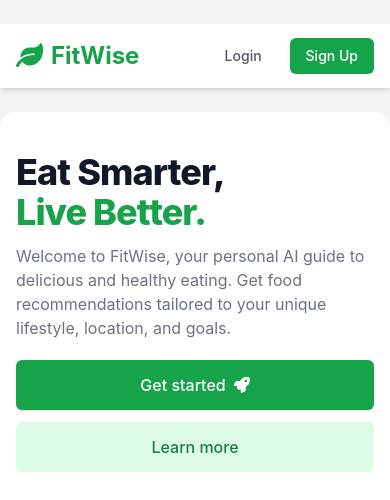
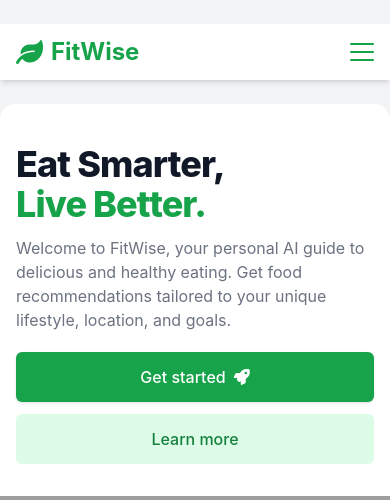
Before and after one commit to AkshatGhatiya-star/Food_Preference_Predictor, a Flask app: page / in a window 390 px wide. Shown: the top 500 px of the page. Run offline with Flask 3, Linux system fonts and the light colour scheme; some libraries are stand-ins or nearby versions; grey boxes are pictures that could not be loaded.

Commit message:
Improve navbar for mobile devices

```diff
--- a/templates/base.html
+++ b/templates/base.html
@@ -1,63 +1,314 @@
 <!DOCTYPE html>
 <html lang="en">
   <head>
-    <meta charset="UTF-8">
-    <meta name="viewport" content="width=device-width, initial-scale=1.0">
+    <meta charset="UTF-8" />
+    <meta name="viewport" content="width=device-width, initial-scale=1.0" />
     <!-- Changed the title here -->
     <title>FitWise - Smart Food Recommendations</title>
     <script src="https://cdn.tailwindcss.com"></script>
-    <link rel="stylesheet" href="https://cdnjs.cloudflare.com/ajax/libs/font-awesome/5.15.3/css/all.min.css">
+    <link
+      rel="stylesheet"
+      href="https://cdnjs.cloudflare.com/ajax/libs/font-awesome/5.15.3/css/all.min.css"
+    />
     <style>
       body {
-            font-family: 'Inter', sans-serif;
+        font-family: "Inter", sans-serif;
       }
-        .alert-success { background-color: #d4edda; color: #155724; border-color: #c3e6cb; }
-        .alert-danger { background-color: #f8d7da; color: #721c24; border-color: #f5c6cb; }
-        .alert-warning { background-color: #fff3cd; color: #856404; border-color: #ffeeba; }
-        .alert-info { background-color: #d1ecf1; color: #0c5460; border-color: #bee5eb; }
+      .alert-success {
+        background-color: #d4edda;
+        color: #155724;
+        border-color: #c3e6cb;
+      }
+      .alert-danger {
+        background-color: #f8d7da;
+        color: #721c24;
+        border-color: #f5c6cb;
+      }
+      .alert-warning {
+        background-color: #fff3cd;
+        color: #856404;
+        border-color: #ffeeba;
+      }
+      .alert-info {
+        background-color: #d1ecf1;
+        color: #0c5460;
+        border-color: #bee5eb;
+      }
+
+      /* Responsive Navbar Styles */
+      nav {
+        display: flex;
+        align-items: center;
+        justify-content: space-between;
+        padding: 1rem 0;
+      }
+
+      nav .nav-container {
+        display: flex;
+        align-items: center;
+        justify-content: space-between;
+        width: 100%;
+        max-width: 80rem;
+        margin: 0 auto;
+        padding: 0 1rem;
+      }
+
+      nav .nav-brand {
+        display: flex;
+        align-items: center;
+        flex-shrink: 0;
+      }
+
+      nav .nav-menu {
+        display: flex;
+        align-items: center;
+        list-style: none;
+        margin: 0;
+        padding: 0;
+        gap: 1rem;
+      }
+
+      nav .nav-menu a {
+        display: inline-block;
+        color: #4b5563;
+        text-decoration: none;
+        padding: 0.5rem 0.75rem;
+        border-radius: 0.375rem;
+        font-size: 0.875rem;
+        font-weight: 500;
+        transition: color 0.3s ease;
+      }
+
+      nav .nav-menu a:hover {
+        color: #16a34a;
+      }
+
+      nav .nav-menu .btn-signup {
+        margin-left: 1rem;
+        background-color: #16a34a;
+        color: white;
+        padding: 0.5rem 1rem;
+        border-radius: 0.375rem;
+        transition: background-color 0.3s ease;
+      }
+
+      nav .nav-menu .btn-signup:hover {
+        background-color: #15803d;
+      }
+
+      /* Hamburger Menu */
+      .hamburger {
+        display: none;
+        flex-direction: column;
+        cursor: pointer;
+        gap: 0.35rem;
+      }
+
+      .hamburger span {
+        width: 28px;
+        height: 3px;
+        background-color: #16a34a;
+        border-radius: 3px;
+        transition: all 0.3s ease;
+      }
+
+      .hamburger.active span:nth-child(1) {
+        transform: rotate(45deg) translate(8px, 8px);
+      }
+
+      .hamburger.active span:nth-child(2) {
+        opacity: 0;
+      }
+
+      .hamburger.active span:nth-child(3) {
+        transform: rotate(-45deg) translate(7px, -7px);
+      }
+
+      /* Mobile Menu */
+      .mobile-menu {
+        display: none;
+        position: absolute;
+        top: 100%;
+        left: 0;
+        right: 0;
+        background-color: white;
+        box-shadow: 0 4px 6px rgba(0, 0, 0, 0.1);
+        flex-direction: column;
+        padding: 1rem 0;
+        gap: 0;
+        z-index: 50;
+      }
+
+      .mobile-menu.active {
+        display: flex;
+      }
+
+      .mobile-menu a {
+        display: block;
+        color: #4b5563;
+        text-decoration: none;
+        padding: 0.75rem 1.5rem;
+        border-radius: 0;
+        font-size: 0.875rem;
+        font-weight: 500;
+        transition: background-color 0.3s ease;
+        border-left: 4px solid transparent;
+      }
+
+      .mobile-menu a:hover {
+        background-color: #f3f4f6;
+        color: #16a34a;
+        border-left-color: #16a34a;
+      }
+
+      .mobile-menu .btn-signup {
+        margin: 0;
+        background-color: #16a34a;
+        color: white;
+        padding: 0.75rem 1.5rem;
+        margin: 0.5rem 1rem;
+        text-align: center;
+        border-radius: 0.375rem;
+        transition: background-color 0.3s ease;
+      }
+
+      .mobile-menu .btn-signup:hover {
+        background-color: #15803d;
+      }
+
+      /* Tablet and below (md breakpoint equivalent to 768px) */
+      @media (max-width: 768px) {
+        nav .nav-container {
+          position: relative;
+        }
+
+        nav .nav-menu {
+          display: none;
+        }
+
+        .hamburger {
+          display: flex;
+        }
+
+        .mobile-menu {
+          width: 100%;
+        }
+      }
+
+      /* Small tablet (sm breakpoint equivalent to 640px) */
+      @media (max-width: 640px) {
+        nav {
+          padding: 0.75rem 0;
+        }
+
+        nav .nav-container {
+          padding: 0 1rem;
+        }
+
+        nav .nav-brand {
+          font-size: 1.25rem;
+        }
+
+        .hamburger span {
+          width: 24px;
+          height: 2.5px;
+        }
+      }
     </style>
   </head>
   <body class="bg-gray-100 text-gray-800">
-
     <nav class="bg-white shadow-md">
-        <div class="max-w-7xl mx-auto px-4 sm:px-6 lg:px-8">
-            <div class="flex items-center justify-between h-16">
-                <div class="flex items-center">
-                    <!-- Changed the brand name here -->
-                    <a href="{{ url_for('index') }}" class="font-bold text-2xl text-green-600">
-                        <i class="fas fa-leaf mr-2"></i>FitWise
+      <div class="nav-container">
+        <!-- Brand Logo -->
+        <div class="nav-brand">
+          <a
+            href="{{ url_for('index') }}"
+            class="font-bold text-2xl text-green-600"
+            style="display: flex; align-items: center"
+          >
+            <i class="fas fa-leaf" style="margin-right: 0.5rem"></i>FitWise
           </a>
         </div>
-                <div class="flex items-center">
+
+        <!-- Desktop Navigation Menu -->
+        <ul class="nav-menu">
           {% if current_user.is_authenticated %}
-                        <a href="{{ url_for('dashboard') }}" class="text-gray-600 hover:text-green-600 px-3 py-2 rounded-md text-sm font-medium">Dashboard</a>
-                        <a href="{{ url_for('logout') }}" class="text-gray-600 hover:text-green-600 px-3 py-2 rounded-md text-sm font-medium">Logout</a>
+          <li><a href="{{ url_for('dashboard') }}">Dashboard</a></li>
+          <li><a href="{{ url_for('logout') }}">Logout</a></li>
           {% else %}
-                        <a href="{{ url_for('login') }}" class="text-gray-600 hover:text-green-600 px-3 py-2 rounded-md text-sm font-medium">Login</a>
-                        <a href="{{ url_for('signup') }}" class="ml-4 bg-green-600 text-white px-4 py-2 rounded-md text-sm font-medium hover:bg-green-700">Sign Up</a>
+          <li><a href="{{ url_for('login') }}">Login</a></li>
+          <li>
+            <a href="{{ url_for('signup') }}" class="btn-signup">Sign Up</a>
+          </li>
           {% endif %}
+        </ul>
+
+        <!-- Hamburger Menu Button -->
+        <div class="hamburger" id="hamburger">
+          <span></span>
+          <span></span>
+          <span></span>
         </div>
+
+        <!-- Mobile Navigation Menu -->
+        <div class="mobile-menu" id="mobileMenu">
+          {% if current_user.is_authenticated %}
+          <a href="{{ url_for('dashboard') }}">Dashboard</a>
+          <a href="{{ url_for('logout') }}">Logout</a>
+          {% else %}
+          <a href="{{ url_for('login') }}">Login</a>
+          <a href="{{ url_for('signup') }}" class="btn-signup">Sign Up</a>
+          {% endif %}
         </div>
       </div>
     </nav>
 
+    <script>
+      // Hamburger menu toggle
+      const hamburger = document.getElementById("hamburger");
+      const mobileMenu = document.getElementById("mobileMenu");
+
+      hamburger.addEventListener("click", function () {
+        hamburger.classList.toggle("active");
+        mobileMenu.classList.toggle("active");
+      });
+
+      // Close menu when a link is clicked
+      const menuLinks = mobileMenu.querySelectorAll("a");
+      menuLinks.forEach((link) => {
+        link.addEventListener("click", function () {
+          hamburger.classList.remove("active");
+          mobileMenu.classList.remove("active");
+        });
+      });
+
+      // Close menu when clicking outside
+      document.addEventListener("click", function (event) {
+        if (!event.target.closest("nav")) {
+          hamburger.classList.remove("active");
+          mobileMenu.classList.remove("active");
+        }
+      });
+    </script>
+
     <main>
-        {% with messages = get_flashed_messages(with_categories=true) %}
-            {% if messages %}
+      {% with messages = get_flashed_messages(with_categories=true) %} {% if
+      messages %}
       <div class="max-w-4xl mx-auto px-4 sm:px-6 lg:px-8 mt-4">
         {% for category, message in messages %}
-                        <div class="alert-{{ category }} p-4 mb-4 text-sm rounded-lg" role="alert">
+        <div
+          class="alert-{{ category }} p-4 mb-4 text-sm rounded-lg"
+          role="alert"
+        >
           {{ message }}
         </div>
         {% endfor %}
       </div>
-            {% endif %}
-        {% endwith %}
+      {% endif %} {% endwith %}
 
       <div class="max-w-7xl mx-auto py-6 sm:px-6 lg:px-8">
         {% block content %}{% endblock %}
       </div>
     </main>
-
   </body>
 </html>
```
Lines whose indentation alone changed are shown as unchanged.
